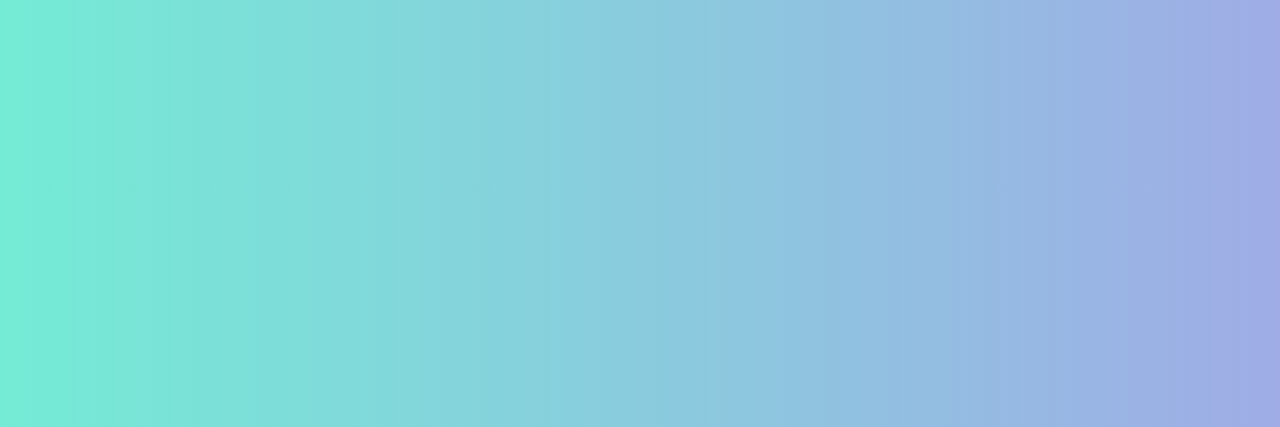
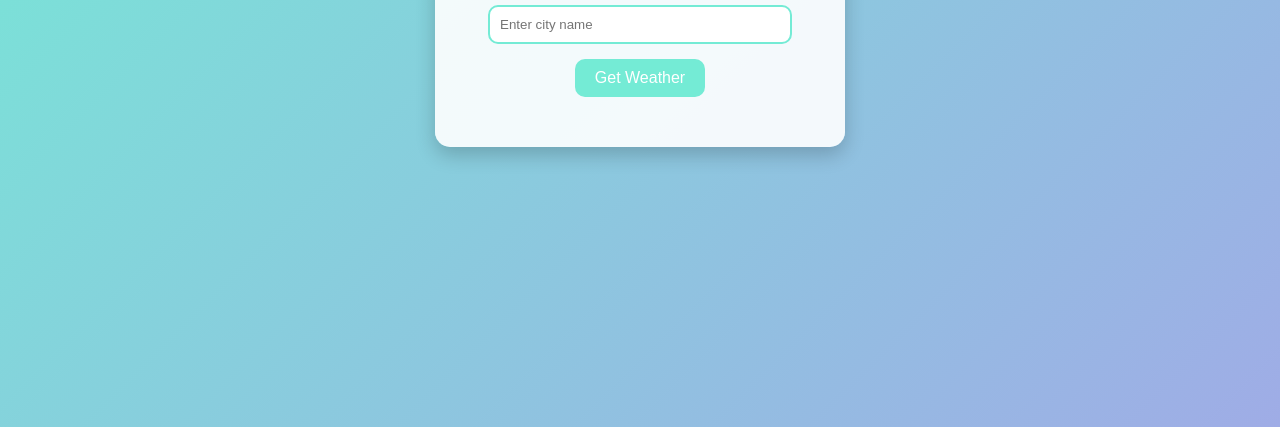
Before and after one commit to Rathichandhrika/weather-app, a plain HTML site: page index.html in a window 1280 px wide. Shown: the part 373-800 px from the top of the page. Drawn offline with Linux system fonts and the light colour scheme.

Commit message:
Update style.css

```diff
--- a/style.css
+++ b/style.css
@@ -1,17 +1,64 @@
 body {
   font-family: "Poppins", sans-serif;
-  background: linear-gradient(to right, #74ebd5, #9face6);
+  background: linear-gradient(135deg, #74ebd5, #9face6);
+  height: 100vh;
+  margin: 0;
+  display: flex;
+  justify-content: center;
+  align-items: center;
+}
+
+.app {
+  background: rgba(255, 255, 255, 0.9);
+  padding: 30px;
+  border-radius: 15px;
+  width: 350px;
   text-align: center;
-  padding: 50px;
+  box-shadow: 0 8px 20px rgba(0,0,0,0.2);
+  animation: fadeIn 1s ease-in-out;
 }
-.app {
-  background: white;
-  padding: 20px;
+
+h2 {
+  margin-bottom: 20px;
+  color: #333;
+}
+
+input {
+  width: 80%;
+  padding: 10px;
+  border: 2px solid #74ebd5;
   border-radius: 10px;
-  display: inline-block;
-  box-shadow: 0 4px 10px rgba(0,0,0,0.2);
+  outline: none;
+  transition: 0.3s;
 }
-input, button {
-  margin: 10px;
-  padding: 8px;
+
+input:focus {
+  border-color: #9face6;
 }
+
+button {
+  margin-top: 15px;
+  padding: 10px 20px;
+  border: none;
+  border-radius: 10px;
+  background: #74ebd5;
+  color: white;
+  font-size: 16px;
+  cursor: pointer;
+  transition: 0.3s;
+}
+
+button:hover {
+  background: #5ecdc9;
+}
+
+#result {
+  margin-top: 20px;
+  font-size: 16px;
+  color: #444;
+}
+
+@keyframes fadeIn {
+  from { opacity: 0; transform: translateY(20px); }
+  to { opacity: 1; transform: translateY(0); }
+}
```
